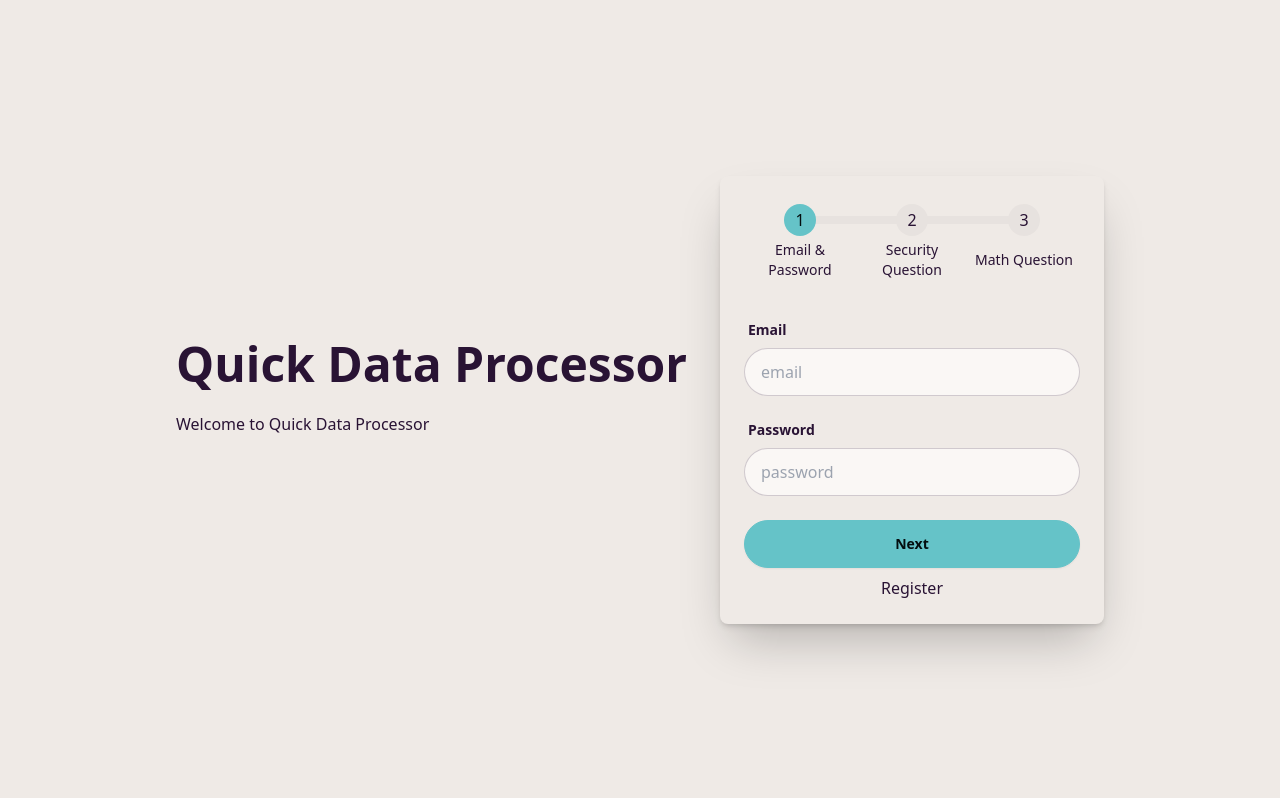
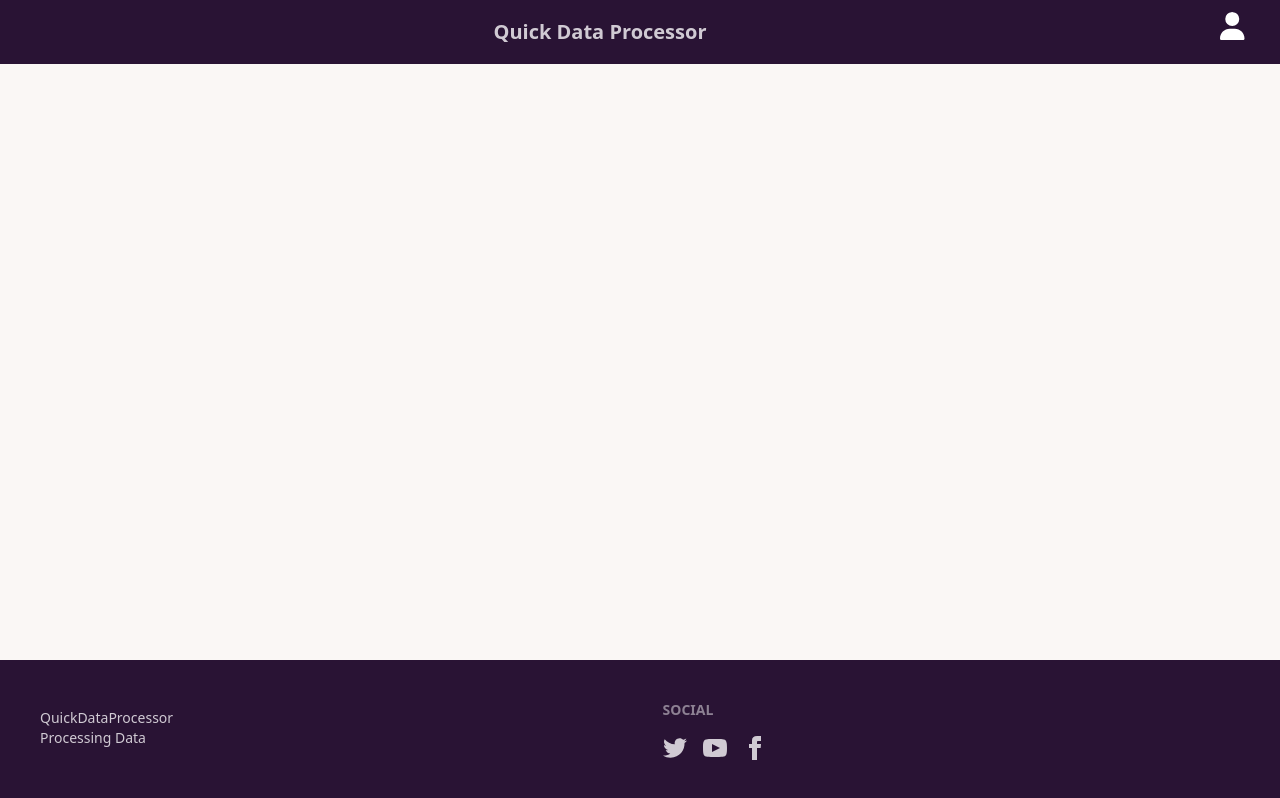
Before and after one commit to Jemspatel007/QuickDataProcessor, a React (Create React App) app in the folder frontend/: page /home in a window 1280 px wide. Built offline with nearby package versions, Linux system fonts and the light colour scheme; sample sign-in values are in the browser's storage.

Commit message:
Homepage added

```diff
--- a/frontend/package.json
+++ b/frontend/package.json
@@ -6,6 +6,8 @@
     "@chakra-ui/react": "^3.0.2",
     "@emotion/react": "^11.13.3",
     "@emotion/styled": "^11.13.0",
+    "@fortawesome/free-solid-svg-icons": "^6.6.0",
+    "@fortawesome/react-fontawesome": "^0.2.2",
     "@testing-library/jest-dom": "^5.17.0",
     "@testing-library/react": "^13.4.0",
     "@testing-library/user-event": "^13.5.0",
@@ -15,6 +17,7 @@
     "react": "^18.3.1",
     "react-dom": "^18.3.1",
     "react-hot-toast": "^2.4.1",
+    "react-router-dom": "^6.27.0",
     "react-scripts": "5.0.1",
     "web-vitals": "^2.1.4"
   },
--- a/frontend/src/App.js
+++ b/frontend/src/App.js
@@ -1,11 +1,38 @@
+import React from "react";
+import {
+  BrowserRouter as Router,
+  Route,
+  Routes,
+  Navigate,
+  Outlet,
+} from "react-router-dom";
+import Homepage from "./pages/Hompage";
 import LoginPage from "./pages/Loginpage";
 import "./index.css";
 
 function App() {
+  // ProtectedRoute component checks for the presence of a token
+  const ProtectedRoute = () => {
+    const token = localStorage.getItem("token");
+
+    // If the token is valid, render the protected routes; otherwise, navigate to the login page
+    return token ? <Outlet /> : <Navigate to="/login" />;
+  };
+
   return (
-    <div className="App">
-      <LoginPage />
-    </div>
+    <Router>
+      <div className="App">
+        <Routes>
+          <Route path="/login" element={<LoginPage />} />
+          <Route path="/" element={<LoginPage />} />
+
+
+          <Route element={<ProtectedRoute />}>
+            <Route path="/home" element={<Homepage />} />
+          </Route>
+        </Routes>
+      </div>
+    </Router>
   );
 }
 
--- /dev/null
+++ b/frontend/src/components/Footer.jsx
@@ -0,0 +1,58 @@
+import React from 'react';
+
+function Footer() {
+  return (
+    <footer className="footer p-10 bg-neutral text-neutral-content">
+    <aside>
+      <div className="bg-base-200 rounded-btn inline-flex">
+
+      </div>
+      <p>
+        QuickDataProcessor
+        <br />
+        Processing Data
+      </p>
+    </aside>
+    <nav>
+      <h6 className="footer-title">Social</h6>
+      <div className="grid grid-flow-col gap-4">
+        <a>
+          <svg
+            xmlns="http://www.w3.org/2000/svg"
+            width="24"
+            height="24"
+            viewBox="0 0 24 24"
+            className="fill-current"
+          >
+            <path d="M24 4.557c-.883.392-1.832.656-2.828.775 1.017-.609 1.798-1.574 2.165-2.724-.951.564-2.005.974-3.127 1.195-.897-.957-2.178-1.555-3.594-1.555-3.179 0-5.515 2.966-4.797 6.045-4.091-.205-7.719-2.165-10.148-5.144-1.29 2.213-.669 5.108 1.523 6.574-.806-.026-1.566-.247-2.229-.616-.054 2.281 1.581 4.415 3.949 4.89-.693.188-1.452.232-2.224.084.626 1.956 2.444 3.379 4.6 3.419-2.07 1.623-4.678 2.348-7.29 2.04 2.179 1.397 4.768 2.212 7.548 2.212 9.142 0 14.307-7.721 13.995-14.646.962-.695 1.797-1.562 2.457-2.549z"></path>
+          </svg>
+        </a>
+        <a>
+          <svg
+            xmlns="http://www.w3.org/2000/svg"
+            width="24"
+            height="24"
+            viewBox="0 0 24 24"
+            className="fill-current"
+          >
+            <path d="M19.615 3.184c-3.604-.246-11.631-.245-15.23 0-3.897.266-4.356 2.62-4.385 8.816.029 6.185.484 8.549 4.385 8.816 3.6.245 11.626.246 15.23 0 3.897-.266 4.356-2.62 4.385-8.816-.029-6.185-.484-8.549-4.385-8.816zm-10.615 12.816v-8l8 3.993-8 4.007z"></path>
+          </svg>
+        </a>
+        <a>
+          <svg
+            xmlns="http://www.w3.org/2000/svg"
+            width="24"
+            height="24"
+            viewBox="0 0 24 24"
+            className="fill-current"
+          >
+            <path d="M9 8h-3v4h3v12h5v-12h3.642l.358-4h-4v-1.667c0-.955.192-1.333 1.115-1.333h2.885v-5h-3.808c-3.596 0-5.192 1.583-5.192 4.615v3.385z"></path>
+          </svg>
+        </a>
+      </div>
+    </nav>
+  </footer>
+  );
+}
+
+export default Footer;
--- /dev/null
+++ b/frontend/src/components/Header.jsx
@@ -0,0 +1,45 @@
+import React from "react";
+import { FontAwesomeIcon } from '@fortawesome/react-fontawesome';
+import { faUser, faSignOutAlt } from '@fortawesome/free-solid-svg-icons';
+
+
+const Header = () => {
+  return (
+    <>
+
+        <div className="navbar bg-neutral text-neutral-content">
+          <div className="flex flex-1 mx-6">
+            {/* Center Title */}
+            <h1 className="text-xl font-bold mx-auto">Quick Data Processor</h1>
+          </div>
+          <div className="flex-none mx-4 gap-2">
+            <div className="dropdown dropdown-end">
+              <div
+                tabIndex={0}
+                role="button"
+                className="btn btn-ghost btn-circle avatar"
+              >
+                <div className="w-10 rounded-full">
+                  <FontAwesomeIcon icon={faUser} size="2x" className="text-white" />
+                </div>
+              </div>
+              <ul
+                tabIndex={0}
+                className="menu menu-sm dropdown-content mt-3 z-[1] p-2 shadow bg-base-100 rounded-box w-52"
+              >
+                <li>
+                  <a className="flex items-center text-black">
+                    <FontAwesomeIcon icon={faSignOutAlt} className="mr-2 text-red-500" />
+                    Logout
+                  </a>
+                </li>
+              </ul>
+            </div>
+          </div>
+        </div>
+
+    </>
+  );
+};
+
+export default Header;
--- a/frontend/src/components/Loginform.jsx
+++ b/frontend/src/components/Loginform.jsx
@@ -1,6 +1,7 @@
 import React, { useState } from "react";
 import axios from "axios";
 import toast, { Toaster } from "react-hot-toast";
+import { useNavigate } from "react-router-dom";
 
 const LoginForm = () => {
   const [email, setEmail] = useState("");
@@ -10,7 +11,8 @@ const LoginForm = () => {
   const [currentStep, setCurrentStep] = useState(1);
   const [mathQuestion, setMathQuestion] = useState(generateMathQuestion());
   const [securityQuestion, setSecurityQuestion] = useState("");
-  const [correctSecurityAnswer, setCorrectSecurityAnswer] = useState(""); // Store correct security answer
+  const [correctSecurityAnswer, setCorrectSecurityAnswer] = useState("");
+  const navigate = useNavigate();
 
   const handleEmailChange = (e) => setEmail(e.target.value);
   const handlePasswordChange = (e) => setPassword(e.target.value);
@@ -51,7 +53,7 @@ const LoginForm = () => {
         if (response.data.statusCode === 200) {
           toast.success("Correct Username and Password");
           setSecurityQuestion(parsedBody.securityQuestion);
-          setCorrectSecurityAnswer(parsedBody.answer); // Set the correct answer from response
+          setCorrectSecurityAnswer(parsedBody.answer);
           setCurrentStep(2);
         } else {
           toast.error("Incorrect Username or Password");
@@ -60,7 +62,6 @@ const LoginForm = () => {
         console.error("Error making POST request:", error);
       }
     } else if (currentStep === 2) {
-      // Verify the security answer without an API call
       if (securityAnswer === correctSecurityAnswer) {
         setCurrentStep(3);
         toast.success("Security answer verified!");
@@ -69,8 +70,30 @@ const LoginForm = () => {
       }
     } else if (currentStep === 3) {
       if (validateMathAnswer()) {
-        console.log("All validations passed!");
-        toast.success("Login successful!");
+        const apiUrl = `${baseUrl}/dev/auth/login`;
+        try {
+          const response = await axios.post(apiUrl, { email, password });
+
+          const token = response.data.body.token
+          if (token) {
+            localStorage.setItem("token", token);
+            toast.success("Login successful!");
+            navigate("/home");
+          } else {
+            toast.error("Login failed. No token returned.");
+          }
+        } catch (error) {
+          if (error.response) {
+            console.error("Error response:", error.response.data);
+            toast.error(error.response.data.message || "Login failed. Please try again.");
+          } else if (error.request) {
+            console.error("Error request:", error.request);
+            toast.error("No response from the server. Please try again later.");
+          } else {
+            console.error("Error message:", error.message);
+            toast.error("An error occurred. Please try again.");
+          }
+        }
       } else {
         console.error("Math answer is incorrect");
         toast.error("Math answer is incorrect");
--- a/frontend/src/components/Registrationform.jsx
+++ b/frontend/src/components/Registrationform.jsx
@@ -12,8 +12,8 @@ const RegistrationForm = () => {
     securityQuestion2: "",
     answer1: "",
     answer2: "",
-    mathAnswer: "", // State for math answer
-    role: "Customer", // Default role
+    mathAnswer: "",
+    role: "Customer",
   });
 
   const [securityQuestions] = useState([
@@ -325,7 +325,7 @@ const RegistrationForm = () => {
         >
           <option value="">Select a question</option>
           {securityQuestions
-            .filter((question) => question !== formData.securityQuestion1) // Exclude the first question
+            .filter((question) => question !== formData.securityQuestion1)
             .map((question, index) => (
               <option key={index} value={question}>
                 {question}
--- a/frontend/src/pages/Hompage.jsx
+++ b/frontend/src/pages/Hompage.jsx
@@ -0,0 +1,14 @@
+import React from 'react';
+import Header from '../components/Header';
+import Footer from '../components/Footer';
+const Homepage = () => {
+    return (
+        <div className="flex flex-col min-h-screen justify-between">
+            <Header />
+
+            <Footer />
+        </div>
+    );
+};
+
+export default Homepage;
```
Also changed, not shown: 1 other file (tests, documents, lock files or other folders).
